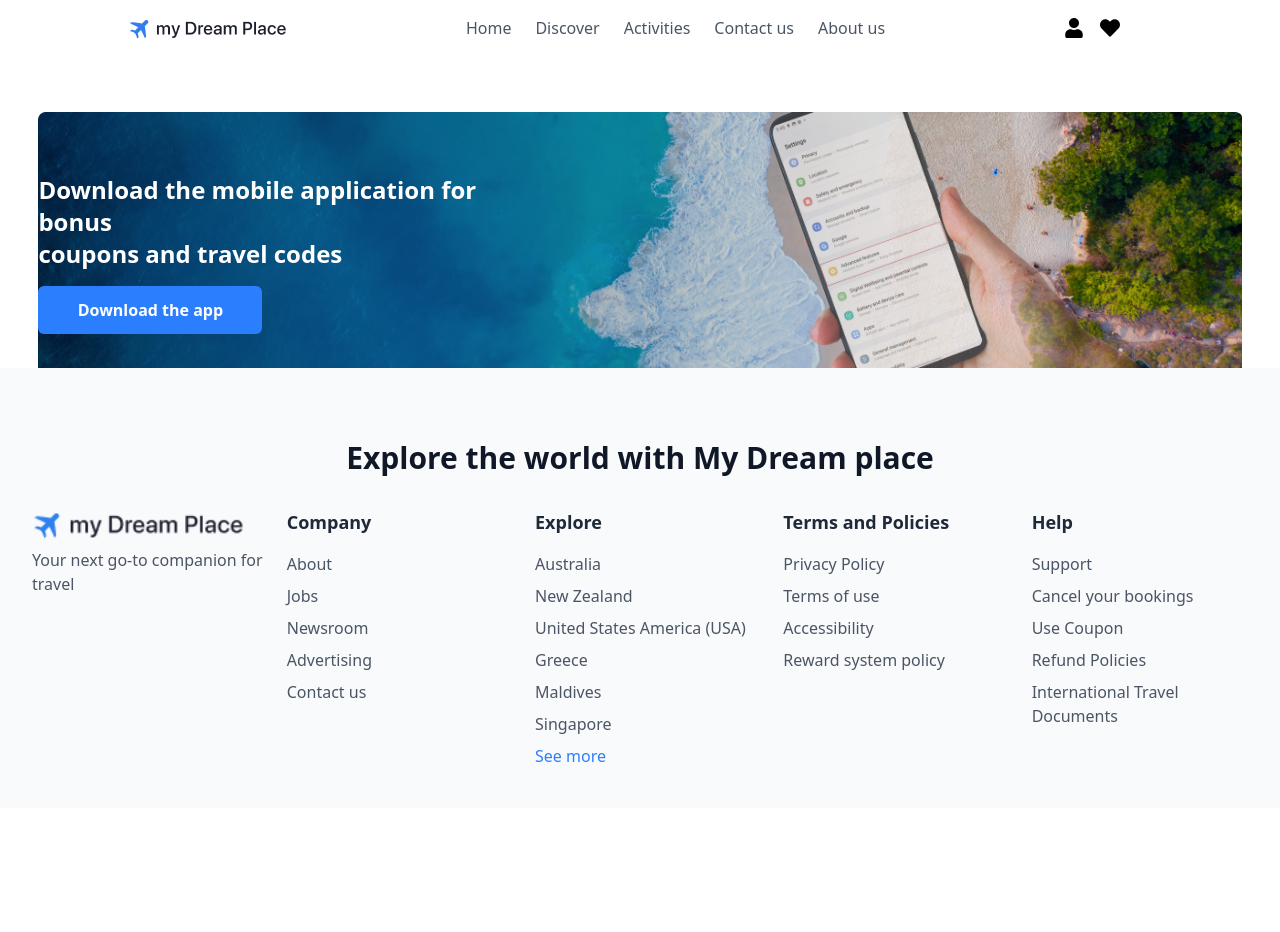
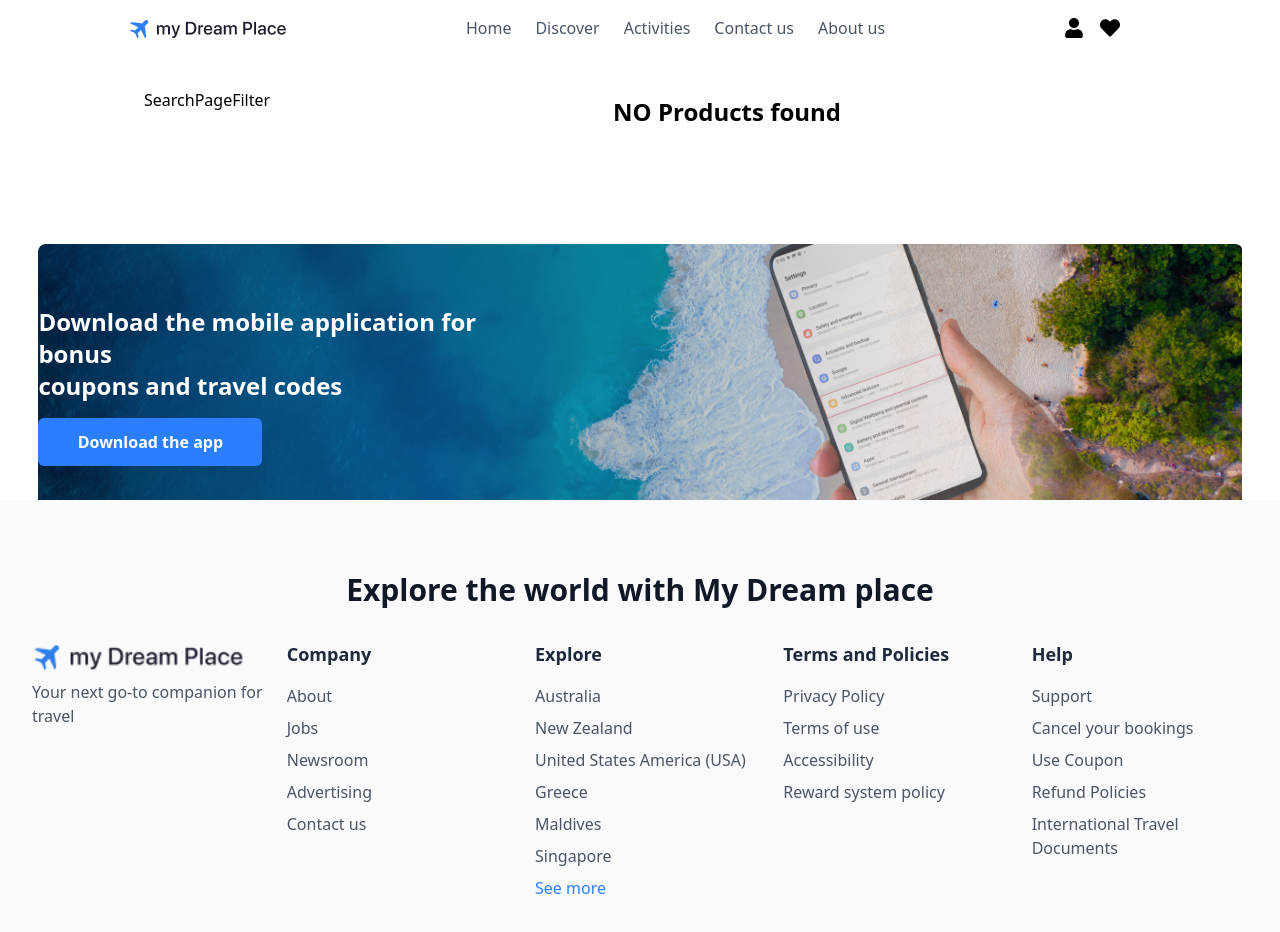
Before and after one commit to creation7654321/hotel-booking-app, a React (Vite) app in the folder client/: page /search in a window 1280 px wide. Shown: the top 932 px of the page. Before the commit the page ends 808 px from the top, so only its background shows below. Built offline with nearby package versions, Linux system fonts and the light colour scheme.

Commit message:
creating SearchContext and search page skeleton

```diff
--- a/client/src/App.jsx
+++ b/client/src/App.jsx
@@ -17,6 +17,7 @@ import Footer from './components/Footer'
 import AllPost from './pages/admin/AllPost'
 import ProductDetails from './pages/ProductDetails'
 import CartPage from './pages/CartPage'
+import SearchPage from './pages/SearchPage'
 
 function App() {
   return (
@@ -28,6 +29,7 @@ function App() {
         <Route path="/register" element={<Register/>} />
         <Route path="/product/:slug" element={<ProductDetails/>} />
         <Route path="/cart" element={<CartPage />}/>
+        <Route path="/search" element={<SearchPage />} />
 
         {/* user routing */}
         <Route path="/user" element={<UserRoutes />}>
--- a/client/src/components/Banner.jsx
+++ b/client/src/components/Banner.jsx
@@ -1,8 +1,29 @@
 import React from 'react'
 import BannerImage from '../assets/Rectangle2.png';
-
+import {useNavigate} from "react-router-dom"
+import { useState } from 'react';
+import axios from "axios";
+import { useSearch } from '../context/Search';
 
 function Banner() {
+    const navigate = useNavigate();
+    const [search, setSearch] = useSearch();
+    const handleSearch = async(e)=>{
+        e.preventDefault();
+        if(!search.keyword){
+            alert('Please enter a keyword to search');
+            return;
+        }
+        try {
+            const data = await axios.get(`${import.meta.env.VITE_BASE_URL}/api/post/search/${search.keyword}`)
+            console.log("Response",data);
+            setSearch({...search, results:data});
+            navigate(`/search`);
+        } catch (error) {
+            console.log(error);
+        }
+    }
+
   return (
    <div
     style={{backgroundImage: `url(${BannerImage})`}}
@@ -26,10 +47,13 @@ function Banner() {
                 className='flex-grow p-2 border-gray-300 border rounded-md
                 text-black focus:outline-none focus:ring-blue-500 bg-white'
                 placeholder='Search Destination......'
+                value={search.keyword}
+                onChange={(e)=>setSearch({...search, keyword:e.target.value})}
                 />
                 <button
                 className='px-4 py-2 bg-blue-600 text-white
                 font-medium rounded-md hover:bg-blue-700 transiton'
+                onClick={handleSearch}
                 >
                     Search
                 </button>
--- a/client/src/components/Hotel.jsx
+++ b/client/src/components/Hotel.jsx
@@ -25,7 +25,7 @@ function Hotel() {
   };
 
   const [posts, setPosts] = useState([]);
-  console.log("All post data", posts);
+  // console.log("All post data", posts);
 
   const handleApi = async () => {
     try {
--- /dev/null
+++ b/client/src/components/Search/Filter.jsx
@@ -0,0 +1,9 @@
+import React from 'react'
+
+function Filter() {
+  return (
+    <div>Filter</div>
+  )
+}
+
+export default Filter
--- /dev/null
+++ b/client/src/components/Search/ProductList.jsx
@@ -0,0 +1,18 @@
+import React from 'react'
+
+function ProductList({products}) {
+
+  return (
+    <div className='flex flex-col items-center w-[92%] relative bottom-7 ml-12'>
+        <h1 className='text-2xl font-bold mb-8 mt-9'>
+            {products.length < 1
+            ? "NO Products found"
+            : "Popular proudcts"
+            }
+        </h1>
+
+    </div>
+  )
+}
+
+export default ProductList
--- /dev/null
+++ b/client/src/context/Search.jsx
@@ -0,0 +1,21 @@
+import { useContext } from "react";
+import { useState } from "react";
+import { createContext } from "react";
+
+const SearchContext = createContext();
+
+const SearchProvider = ({children})=>{
+    const [search, setSearch] = useState({
+        keyword: "",
+        results: [],
+    })
+    return(
+        <SearchContext.Provider value={[search, setSearch]}>
+
+            {children}
+        </SearchContext.Provider>
+    )
+}
+const useSearch = ()=>useContext(SearchContext);
+
+export {useSearch, SearchProvider}
--- a/client/src/main.jsx
+++ b/client/src/main.jsx
@@ -7,16 +7,19 @@ import {ToastContainer} from 'react-toastify'
 import "react-toastify/dist/ReactToastify.css"
 import { AuthProvider } from './context/UserContext.jsx'
 import { CartProvider } from './context/Cart.jsx'
+import { SearchProvider } from './context/Search.jsx'
 
 createRoot(document.getElementById('root')).render(
   <StrictMode>
     <BrowserRouter>
+      <SearchProvider>
         <CartProvider>
           <AuthProvider>
             <App />
           </AuthProvider>
         </CartProvider>
         <ToastContainer/>
+      </SearchProvider>
     </BrowserRouter>
   </StrictMode>,
 )
--- /dev/null
+++ b/client/src/pages/SearchPage.jsx
@@ -0,0 +1,21 @@
+import React from 'react'
+import Filter from '../components/Search/Filter'
+import ProductList from '../components/Search/ProductList'
+import { useSearch } from '../context/Search'
+
+function SearchPage() {
+    const[search, setSearch] = useSearch();
+  return (
+    <div className='flex justify-between ml-[9rem] mr-[9rem] mt-8'>
+        <h1>SearchPage</h1>
+        <Filter />
+        <ProductList
+        products={
+            search.keywoard ? search.keywoard.data : []
+        }
+        />
+    </div>
+  )
+}
+
+export default SearchPage
```
Also changed, not shown: 2 other files (tests, documents, lock files or other folders). Lines whose indentation alone changed are shown as unchanged.
